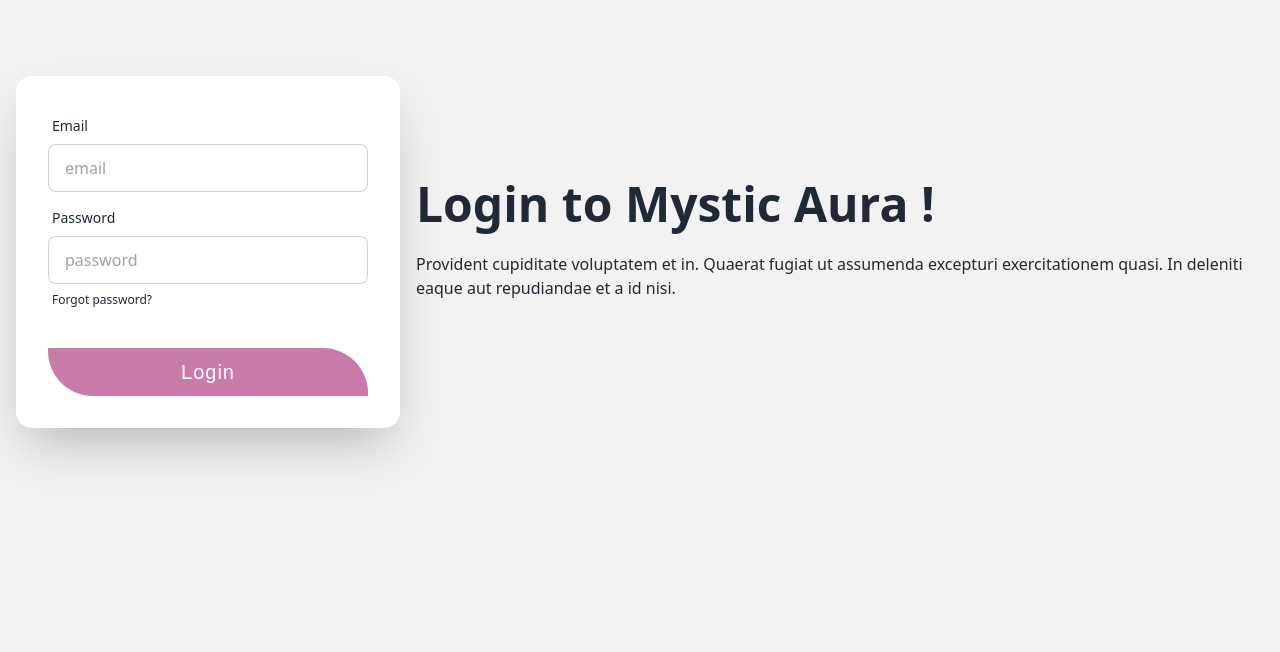
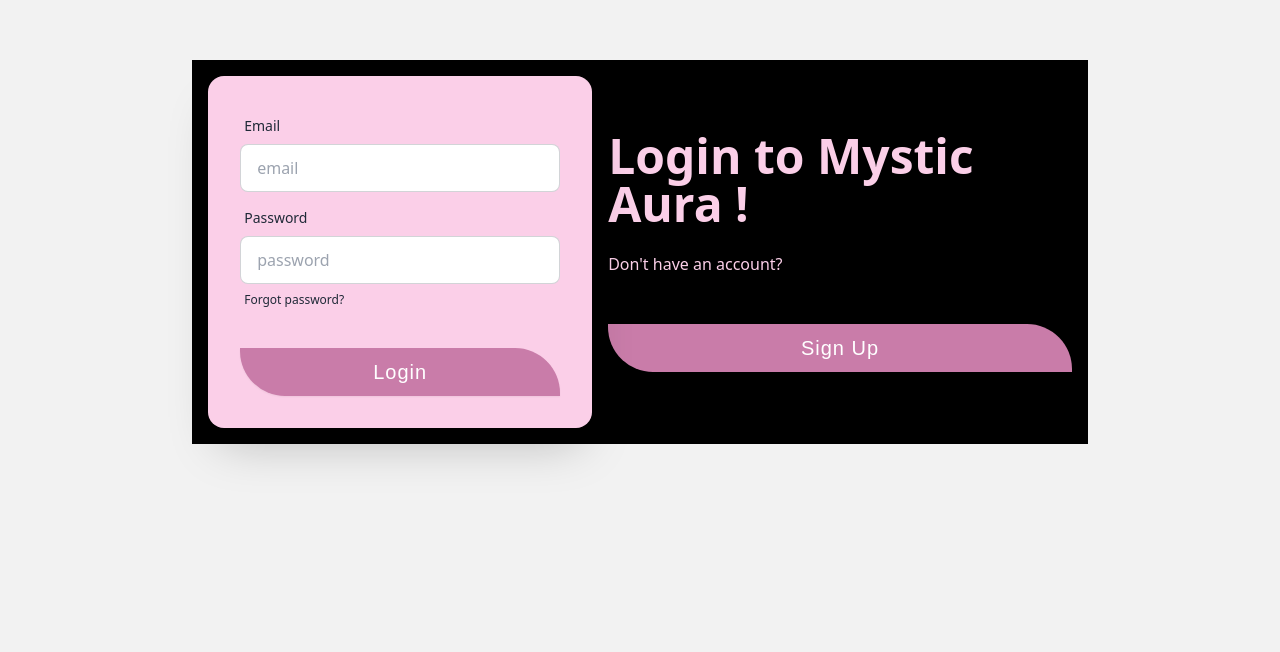
Before and after one commit to JannatulAfrozFaria/mystic-aura-client, a React (Vite) app: page /login in a window 1280 px wide. Shown: the part 148-800 px from the top of the page. Built offline with nearby package versions, Linux system fonts and the light colour scheme; a web font is replaced by a local one.

Commit message:
background style added to form

```diff
--- a/src/pages/login/login.jsx
+++ b/src/pages/login/login.jsx
@@ -4,15 +4,17 @@ const Login = () => {
     return (
         <div>
             <div className="hero bg-base-200 min-h-screen">
-                <div className="hero-content flex-col lg:flex-row-reverse">
+                <div className=" bg-black text-basic hero-content flex-col lg:flex-row-reverse">
                     <div className="text-center lg:text-left">
-                        <h1 className="text-5xl font-bold">Login to <span>Mystic <span>Aura !</span> </span></h1>
+                        <h1 className="text-5xl font-bold">Login to <span>Mystic <span>Aura !</span></span></h1>
                         <p className="py-6">
-                            Provident cupiditate voluptatem et in. Quaerat fugiat ut assumenda excepturi exercitationem
-                            quasi. In deleniti eaque aut repudiandae et a id nisi.
+                            Don't have an account?
                         </p>
+                        <div className="form-control mt-6">
+                            <button className="btn categoryButton tracking-wider font-light text-xl">Sign Up</button>
+                        </div>
                     </div>
-                    <div className="card bg-base-100 w-full max-w-sm shrink-0 shadow-2xl">
+                    <div className="card bg-[#FBCFE8] w-full max-w-sm shrink-0 shadow-2xl">
                         <form className="card-body">
                             <div className="form-control">
                                 <label className="label">
```
